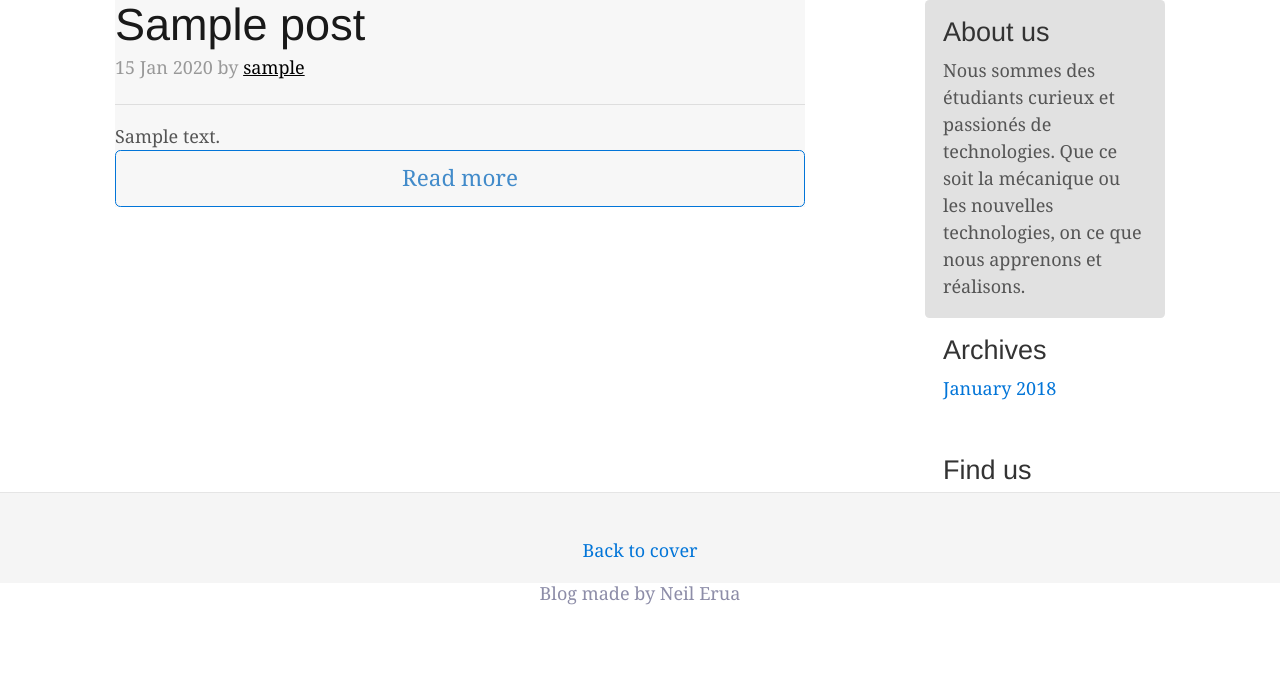
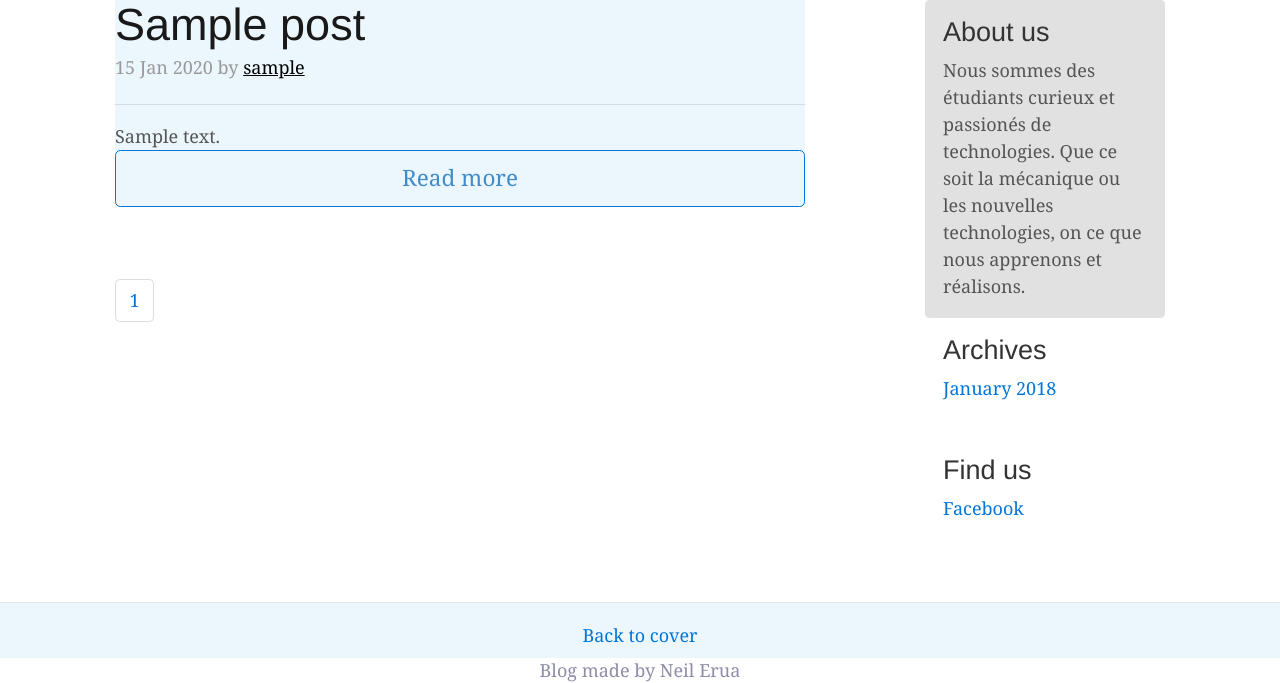
Before and after one commit to Neileruaa/Neils_Blog, a PHP site: page /php/home.php in a window 1280 px wide. Shown: the part 293-976 px from the top of the page. Before the commit the page ends 898 px from the top, so only its background shows below. Run offline with PHP 8.4, Linux system fonts and the light colour scheme; tables that the repository leaves empty hold one stand-in row (values such as "Sample post"); some libraries are stand-ins or nearby versions.

Commit message:
Ajout pagination et changement couleur background de chaque posts

```diff
--- a/css/blog.css
+++ b/css/blog.css
@@ -41,8 +41,12 @@ h6,
  */
 .container {
     max-width: 60rem;
+
 }
 
+main{
+    margin-bottom: 100px;
+}
 /*
  * Masthead for nav
  */
@@ -141,7 +145,7 @@ h6,
  */
 .blog-post {
     margin-bottom: 4rem;
-    background: #f7f7f7;
+    background: #ecf6fd;
 
 
 
@@ -195,9 +199,14 @@ h6,
     /* Set the fixed height of the footer here */
     height: 25px;
     line-height: 25px; /* Vertically center the text there */
-    background-color: #f5f5f5;
+    background-color: #ecf6fd;
+    padding-top: 10px;
 }
 
+.footer p{
+    margin: 0;
+    margin-top: 10px;
+}
 
 
 
--- a/php/home.php
+++ b/php/home.php
@@ -1,6 +1,21 @@
 <?php $title = 'Home';
 $currentPage = 'home';
 include 'headBLOG.php';
+
+$countPostSql = "SELECT COUNT(POST.idPost) as nbPost FROM POST";
+$req = $bdd->query($countPostSql);
+$res = $req->fetch();
+$nbPosts = $res['nbPost'];
+
+$perPage = 8;
+$nbPages = ceil($nbPosts / $perPage);
+
+if (isset($_GET['p']) && $_GET['p']>0 && $_GET['p']<= $nbPages){
+    $cPage = $_GET['p'];
+}else{
+    $cPage= 1;
+}
+
 
 $sql = "SELECT
         p.idPost as id,
@@ -14,10 +29,15 @@ $sql = "SELECT
           ON p.idAdmin = A.idAdmin
         LEFT JOIN CATEGORY C2
           ON p.idCategory = C2.idCategory
-        ORDER BY date DESC";
+        ORDER BY date DESC
+        LIMIT ".(($cPage -1)*$perPage).",$perPage;" ;
 $stmt = $bdd -> prepare($sql);
 $stmt->execute();
 $posts = $stmt ->fetchAll();
+
+
+
+
 
 ?>
 
@@ -63,13 +83,26 @@ $posts = $stmt ->fetchAll();
                if (++$compteur_articles== count($posts)) break; // on prend tous les articles de la bdd
            }
            ?>
+            <nav aria-label="Page navigation example">
+                <ul class="pagination">
+                    <?php
+                    for ($i = 1; $i<=$nbPages ; $i++){?>
+                            <li class="page-item"><a class="page-link" href="home.php?p=<?= $i ?>"><?= $i ?></a></li>
+                        <?php
+                    }
+                    ?>
+                </ul>
+            </nav>
+
         </div><!-- /.blog-main -->
 
         <?php include "Article_aside.php" ?>
 
         <button onclick="topFunction()" id="myBtn" class="btn" title="Go to top" style="padding: 0"><img src="../Images/fleche_haut.png" style="width: 45px;"></button>
+
+
     </div><!-- /.row -->
 
 </main><!-- /.container -->
 
-<?php include "footer.php";
+<?php include 'footer.php';
```
